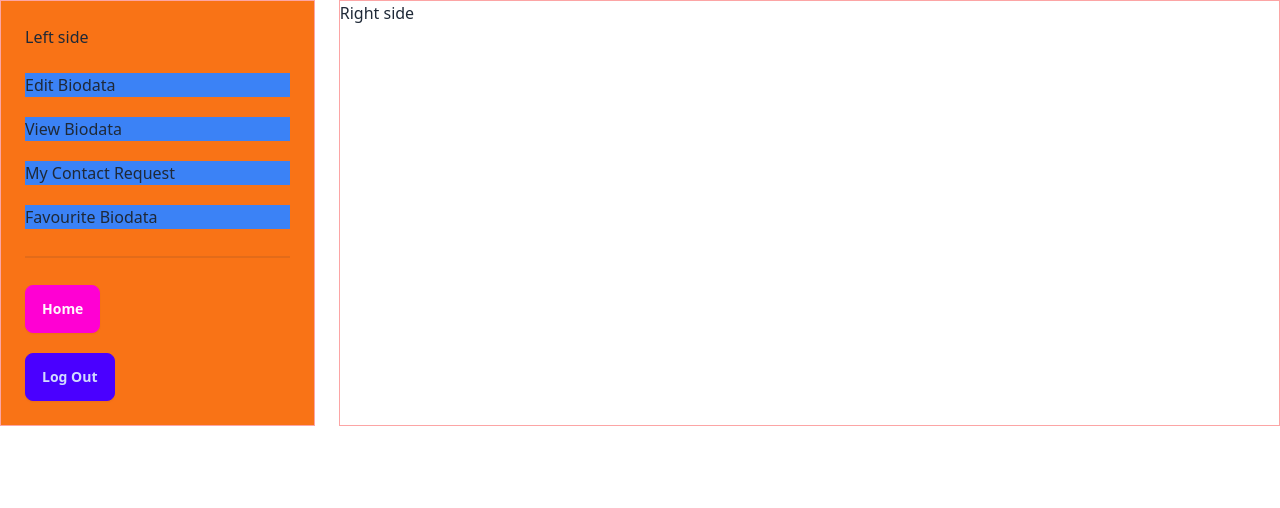
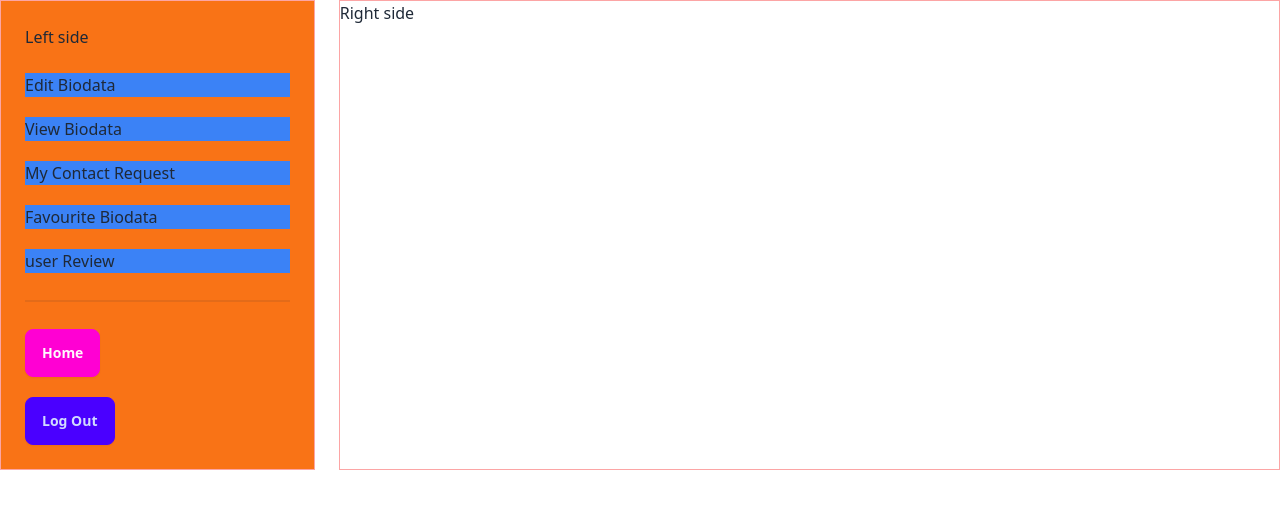
Before and after one commit to pronoy656/weeding-matrimony-client-side, a React (Vite) app: page /dashBoard in a window 1280 px wide. Shown: the top 508 px of the page. Built offline with nearby package versions, Linux system fonts and the light colour scheme; no server answers.

Commit message:
create review component

```diff
--- a/src/Component/BioData/BioUser.jsx
+++ b/src/Component/BioData/BioUser.jsx
@@ -35,7 +35,7 @@ const BioUser = ({ bioUser }) => {
         <BsPeopleFill />
         Gender: {Biodata_Type}
       </h1>
-      <img className="w-full" src={Profile_Image_Link} alt="" />
+      <img className="w-36 h-36 rounded-full" src={Profile_Image_Link} alt="" />
       <h1 className="flex items-center">
         <FaLocationDot />
         <span>Permanent Address: {Permanent_Division}</span>
--- a/src/Component/DashBoard/DashBoard.jsx
+++ b/src/Component/DashBoard/DashBoard.jsx
@@ -37,6 +37,9 @@ const DashBoard = () => {
               Favourite Biodata{" "}
             </NavLink>
           </li>
+          <li className="bg-blue-500">
+            <NavLink to={"/dashBoard/review"}>user Review </NavLink>
+          </li>
           <div className="divider"></div>
           <li>
             {" "}
--- a/src/Component/Details/Details.jsx
+++ b/src/Component/Details/Details.jsx
@@ -81,7 +81,8 @@ const Details = () => {
               onClick={handleAddFavorite}
               className="btn btn-xs btn-outline"
             >
-              <FaRegHeart />
+              {/* <FaRegHeart /> */}
+              favorite
             </button>
           </div>
           <h1>Name:{Name}</h1>
--- /dev/null
+++ b/src/Component/UserDashBoard/Review.jsx
@@ -0,0 +1,9 @@
+const Review = () => {
+  return (
+    <div>
+      <h1>This is review page</h1>
+    </div>
+  );
+};
+
+export default Review;
--- a/src/main.jsx
+++ b/src/main.jsx
@@ -24,6 +24,7 @@ import FavouriteBioData from "./Component/UserDashBoard/FavouriteBioData";
 import { QueryClient, QueryClientProvider } from "@tanstack/react-query";
 import Details from "./Component/Details/Details";
 import CheckOut from "./Component/CheckOut/CheckOut";
+import Review from "./Component/UserDashBoard/Review";
 
 const queryClient = new QueryClient();
 
@@ -98,6 +99,10 @@ const router = createBrowserRouter([
         path: "/dashBoard/favouriteBioData",
         element: <FavouriteBioData></FavouriteBioData>,
       },
+      {
+        path: "/dashBoard/review",
+        element: <Review></Review>,
+      },
     ],
   },
 ]);
```
